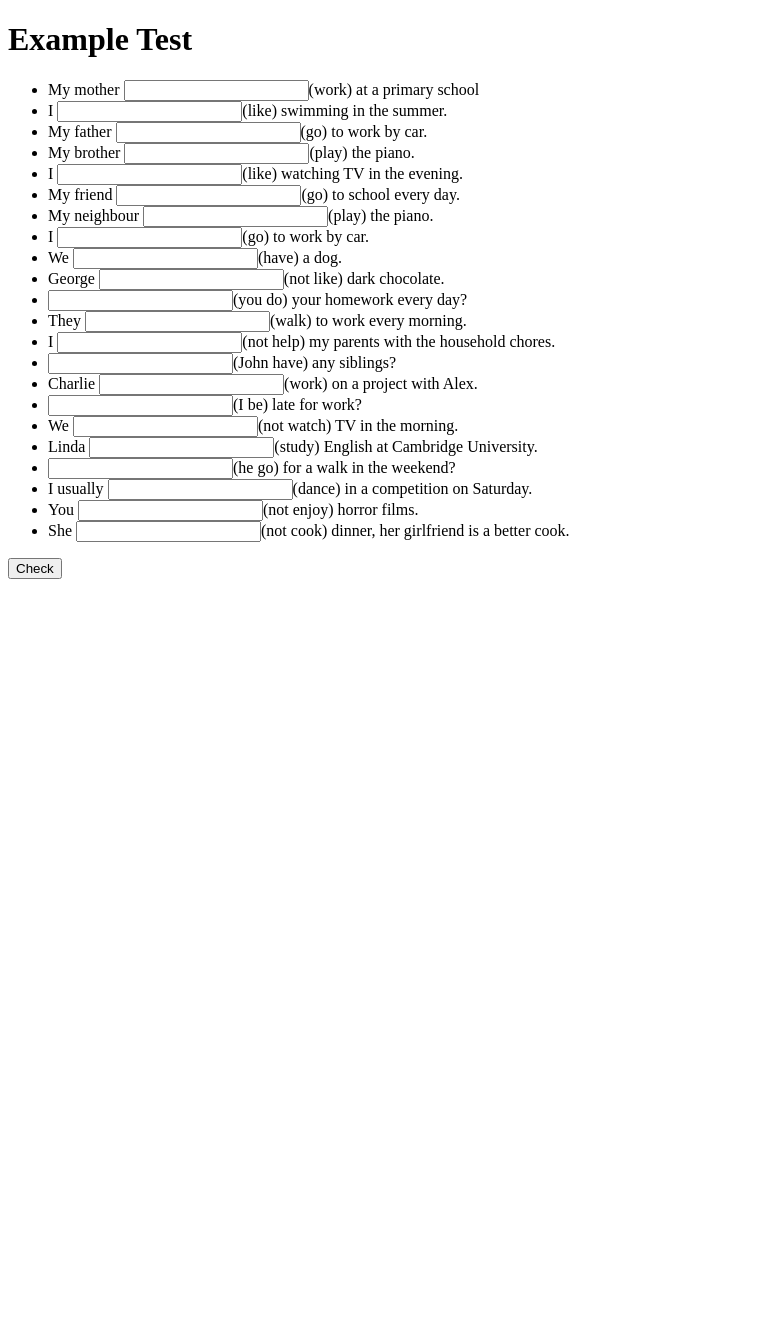
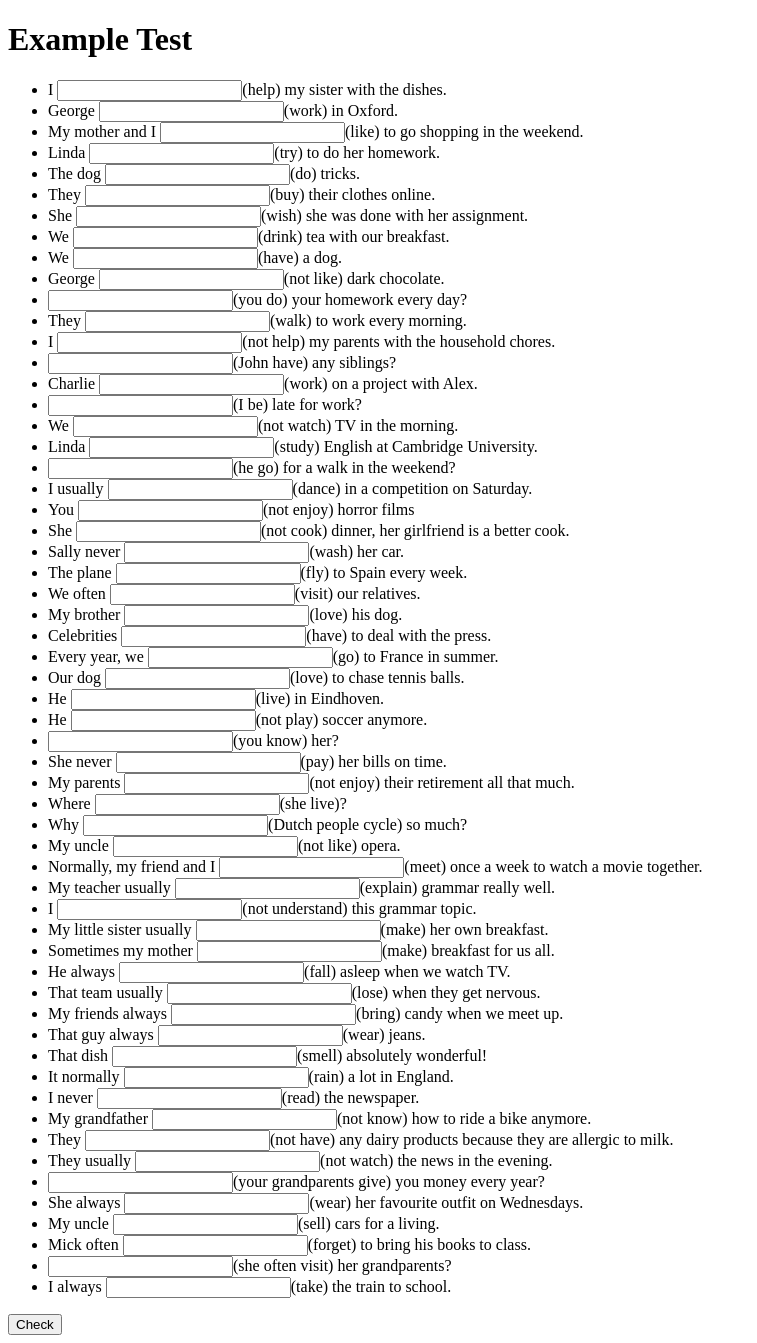
Before and after one commit to lucasbogerd/englando-next, a Next.js app: page /exam-2 in a window 1280 px wide. Shown: the whole page, without its empty margins (0-757 px from the left). Before the commit the page ends 800 px from the top, so only its background shows below. Built offline with nearby package versions, Linux system fonts and the light colour scheme; a web font is replaced by a local one.

Commit message:
feat(test): add present simple

```diff
--- a/pages/exam-2.tsx
+++ b/pages/exam-2.tsx
@@ -2,7 +2,7 @@ import { GetStaticProps } from 'next'
 import { useForm } from 'react-hook-form'
 
 import { Exam, Exercise } from '../shared/types'
-import { sampleExam } from '../shared/sample-data'
+import { sampleExam } from '../shared/exams/present-simple'
 import { parseExam } from '../shared/logic/parseExam'
 import React from 'react'
 
--- /dev/null
+++ b/shared/exams/present-simple.ts
@@ -0,0 +1,66 @@
+import { UnparsedExam } from '../types'
+
+/* eslint-disable prettier/prettier */
+export const sampleExam: UnparsedExam = {
+	name: 'Example Test',
+	exercises: [
+		'I {?help=help} my sister with the dishes.',
+		'George {?work=works} in Oxford.',
+		'My mother and I {?like=like} to go shopping in the weekend.',
+		'Linda {?try=tries} to do her homework.',
+		'The dog {?do=does} tricks.',
+		'They {?buy=buy} their clothes online.',
+		'She {?wish=wishes} she was done with her assignment.',
+		'We {?drink=drink} tea with our breakfast.',
+		'We {?have=have} a dog.',
+		'George {?not like=doesn’t like} dark chocolate.',
+		'{?you do=Do you do} your homework every day?',
+		'They {?walk=walk} to work every morning.',
+		'I {?not help=don’t help} my parents with the household chores.',
+		'{?John have=Does John have} any siblings?',
+		'Charlie {?work=works} on a project with Alex.',
+		'{?I be=Am I} late for work?',
+		'We {?not watch=don’t watch} TV in the morning.',
+		'Linda {?study=studies} English at Cambridge University.',
+		'{?he go=Does he go} for a walk in the weekend?',
+		'I usually {?dance=dance} in a competition on Saturday.',
+		'You {?not enjoy=don’t enjoy} horror films',
+		'She {?not cook=doesn’t cook} dinner, her girlfriend is a better cook.',
+		'Sally never {?wash=washes} her car.',
+		'The plane {?fly=flies} to Spain every week.',
+		'We often {?visit=visit} our relatives.',
+		'My brother {?love=loves} his dog.',
+		'Celebrities {?have=have} to deal with the press.',
+		'Every year, we {?go=go} to France in summer.',
+		'Our dog {?love=loves} to chase tennis balls.',
+		'He {?live=lives} in Eindhoven.',
+		'He {?not play=doesn’t play} soccer anymore.',
+		'{?you know=Do you know} her?',
+		'She never {?pay=pays} her bills on time.',
+		'My parents {?not enjoy=don’t enjoy} their retirement all that much.',
+		'Where {?she live=does she live}?',
+		'Why {?Dutch people cycle=Do Dutch people cycle} so much?',
+		'My uncle {?not like=doesn’t like} opera.',
+		'Normally, my friend and I {?meet=meet} once a week to watch a movie together.',
+		'My teacher usually {?explain=explains} grammar really well.',
+		'I {?not understand=don’t understand} this grammar topic.',
+		'My little sister usually {?make=makes} her own breakfast.',
+		'Sometimes my mother {?make=makes} breakfast for us all.',
+		'He always {?fall=falls} asleep when we watch TV.',
+		'That team usually {?lose=loses} when they get nervous.',
+		'My friends always {?bring=brings} candy when we meet up.',
+		'That guy always {?wear=wears} jeans.',
+		'That dish {?smell=smells} absolutely wonderful!',
+		'It normally {?rain=rains} a lot in England.',
+		'I never {?read=read} the newspaper.',
+		'My grandfather {?not know=doesn’t know} how to ride a bike anymore.',
+		'They {?not have=don’t have} any dairy products because they are allergic to milk.',
+		'They usually {?not watch=don’t watch} the news in the evening.',
+		'{?your grandparents give=Do your grandparents give} you money every year?',
+		'She always {?wear=wears} her favourite outfit on Wednesdays.',
+		'My uncle {?sell=sells} cars for a living.',
+		'Mick often {?forget=forgets} to bring his books to class.',
+		'{?she often visit=Does she often visit} her grandparents?',
+		'I always {?take=take} the train to school.',
+	],
+}
```
